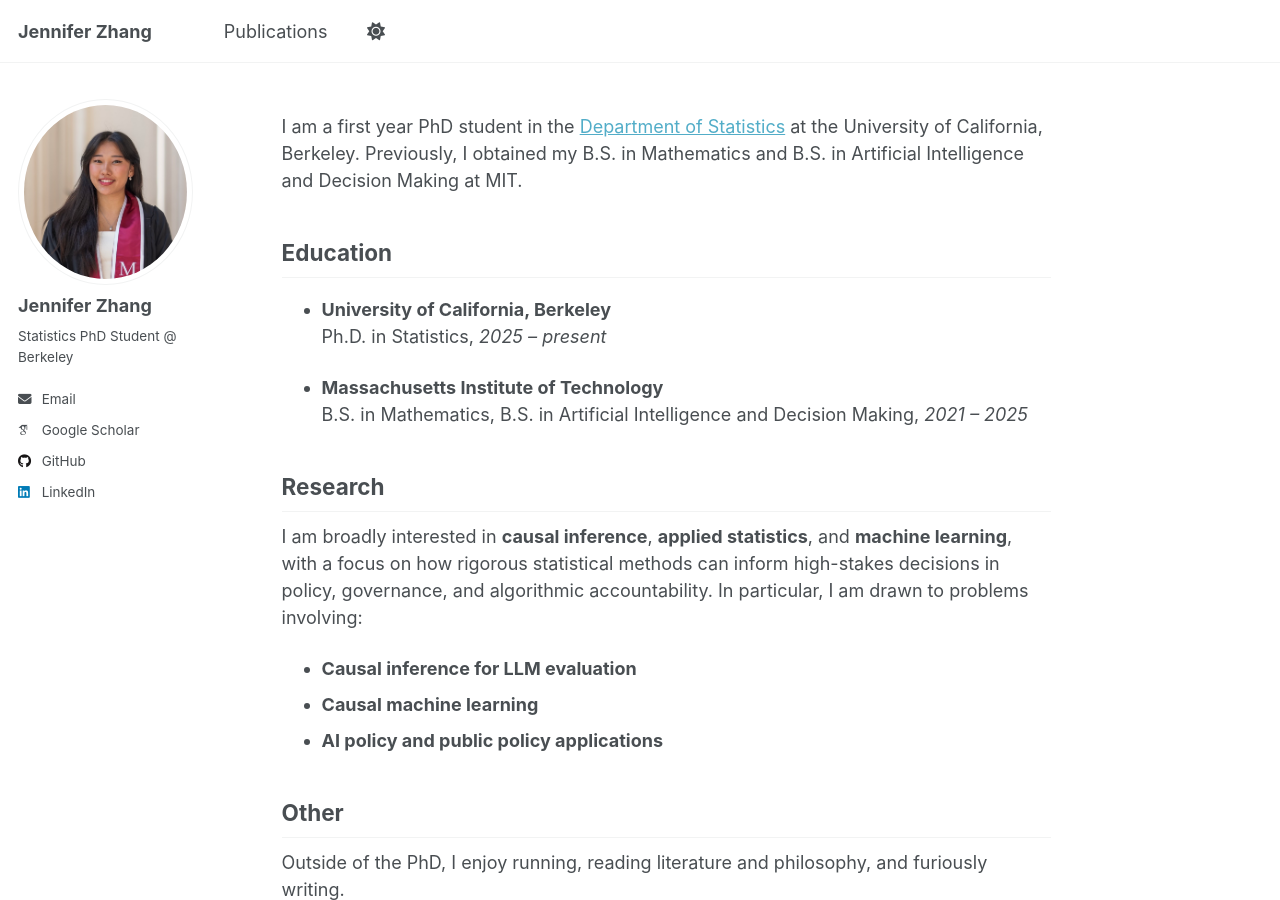
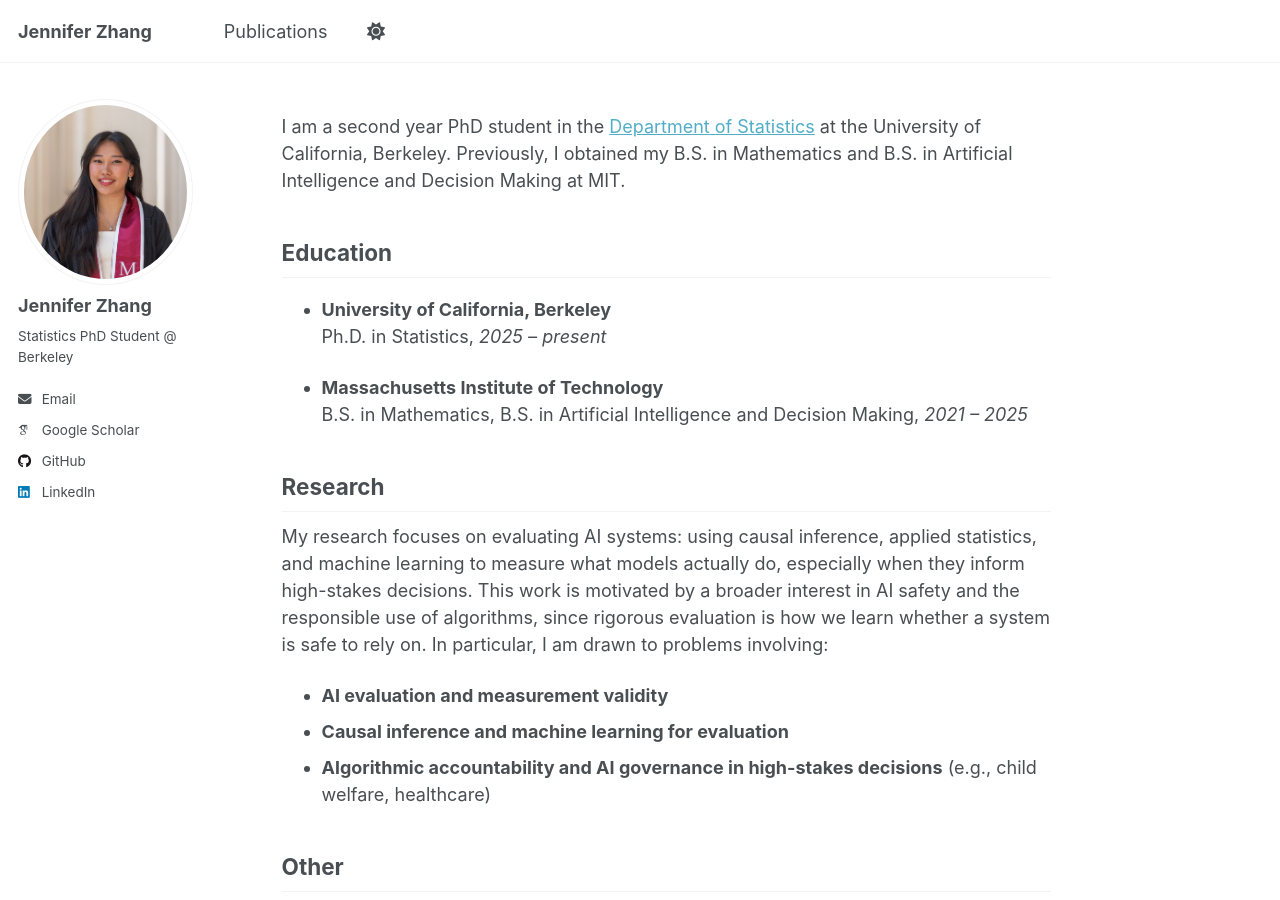
Before and after one commit to jenjzhang/jenjzhang.github.io, a Jekyll site: the page built from _pages/about.md, in a window 1280 px wide and 900 px high. Built offline with Jekyll 4.4.1, drawn with Linux system fonts in a browser that asks for light colours; some web fonts are replaced; a script that is not in the unit is left out.

Commit message:
Update research blurb and PhD year on about page
Co-Authored-By: Claude Opus 5.5 <noreply@anthropic.com>

```diff
--- a/_pages/about.md
+++ b/_pages/about.md
@@ -7,7 +7,7 @@ redirect_from:
   - /about.html
 ---
 
-I am a first year PhD student in the [Department of Statistics](https://statistics.berkeley.edu/) at the University of California, Berkeley. Previously, I obtained my B.S. in Mathematics and B.S. in Artificial Intelligence and Decision Making at MIT.
+I am a second year PhD student in the [Department of Statistics](https://statistics.berkeley.edu/) at the University of California, Berkeley. Previously, I obtained my B.S. in Mathematics and B.S. in Artificial Intelligence and Decision Making at MIT.
 
 Education
 -----
@@ -21,11 +21,11 @@ Education
 Research
 -----
 
-I am broadly interested in **causal inference**, **applied statistics**, and **machine learning**, with a focus on how rigorous statistical methods can inform high-stakes decisions in policy, governance, and algorithmic accountability. In particular, I am drawn to problems involving:
+My research focuses on evaluating AI systems: using causal inference, applied statistics, and machine learning to measure what models actually do, especially when they inform high-stakes decisions. This work is motivated by a broader interest in AI safety and the responsible use of algorithms, since rigorous evaluation is how we learn whether a system is safe to rely on. In particular, I am drawn to problems involving:
 
-- **Causal inference for LLM evaluation**
-- **Causal machine learning**
-- **AI policy and public policy applications**
+- **AI evaluation and measurement validity**
+- **Causal inference and machine learning for evaluation**
+- **Algorithmic accountability and AI governance in high-stakes decisions** (e.g., child welfare, healthcare)
 
 
 Other
```
